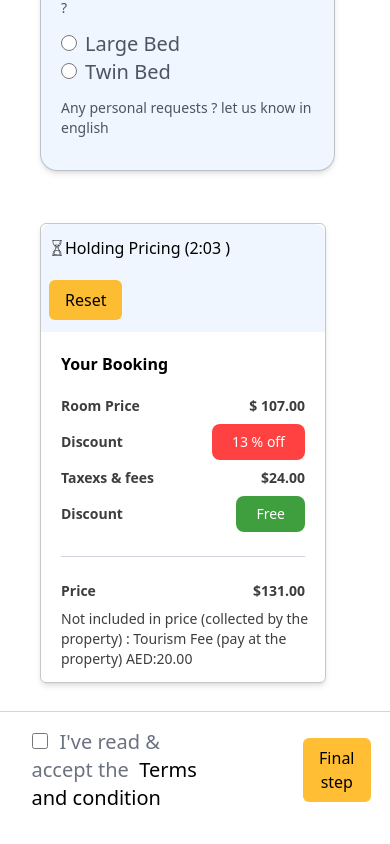
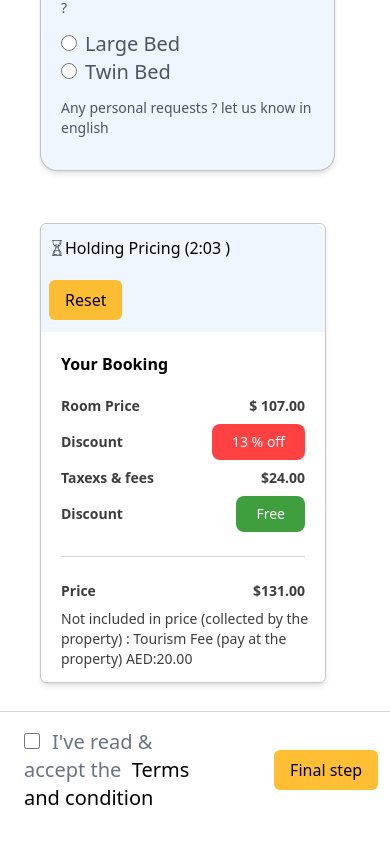
Before and after one commit to premshetty/metoospace, a Next.js app: page /form2 in a window 390 px wide. Shown: the part 717-1561 px from the top of the page. Built offline with nearby package versions, Linux system fonts and the light colour scheme.

Commit message:
responsive

```diff
--- a/components/Booking/ButtonComponent.js
+++ b/components/Booking/ButtonComponent.js
@@ -3,7 +3,7 @@ import React from 'react'
 function ButtonComponent({ ...props }) {
   return (
     <div>
-      <button className="rounded-md  bg-[#ffb617e0] py-2   px-4 text-black  hover:bg-[#ffb617]">
+      <button className="whitespace-nowrap   rounded-md bg-[#ffb617e0]  py-2  px-4 text-black  hover:bg-[#ffb617]">
         {props.name}
       </button>
     </div>
--- a/components/Booking/InputArea.js
+++ b/components/Booking/InputArea.js
@@ -1,7 +1,7 @@
 import React from 'react'
 
 function InputArea({ ...props }) {
-  const style = `items-cente ml-2 mt-3 flex ${props.width} rounded-md border-[1px] border-[#80808070]  p-2`
+  const style = `items-cente ml-2 mt-3 flex ${props.width}  rounded-md border-[1px] border-[#80808070]  p-2`
   const checkrequired = props.required ? (
     <div className={style}>
       {props.icon}
--- a/components/Booking2/Bcontainer.js
+++ b/components/Booking2/Bcontainer.js
@@ -5,14 +5,14 @@ import Navbar2 from './Navbar2'
 
 function Bcontainer() {
   return (
-    <div className="w-full 2xl:max-w-7xl">
+    <div className=" bg- w-full 2xl:max-w-7xl ">
       <Navbar2 />
       <BookingForm2 />
       <div class="py-4">
         <div class="w-full border-t border-gray-300"></div>
       </div>
-      <div className="m-auto flex w-[90%] items-center gap-20 pb-10">
-        <div className=" ml-3">
+      <div className="m-auto flex items-center gap-20 px-3 pb-10 md:w-[90%] md:px-0">
+        <div className="ml-3">
           <input type="checkbox" className="h-4 w-4" />
           <label className="ml-3 text-xl text-gray-500">
             I've read & accept the
--- a/next.config.js
+++ b/next.config.js
@@ -1,4 +1,7 @@
 /** @type {import('next').NextConfig} */
 module.exports = {
   reactStrictMode: true,
+  images: {
+    formats: ['image/avif', 'image/webp'],
+  },
 }
```
